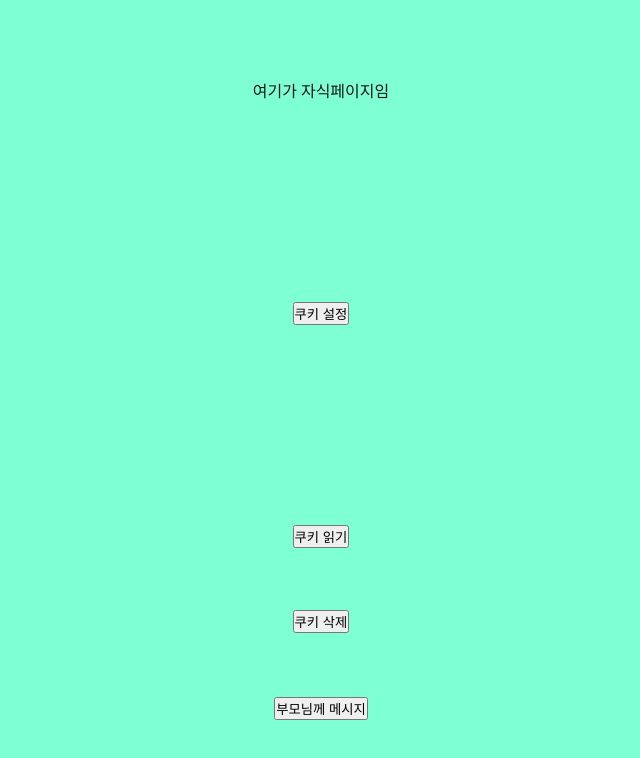
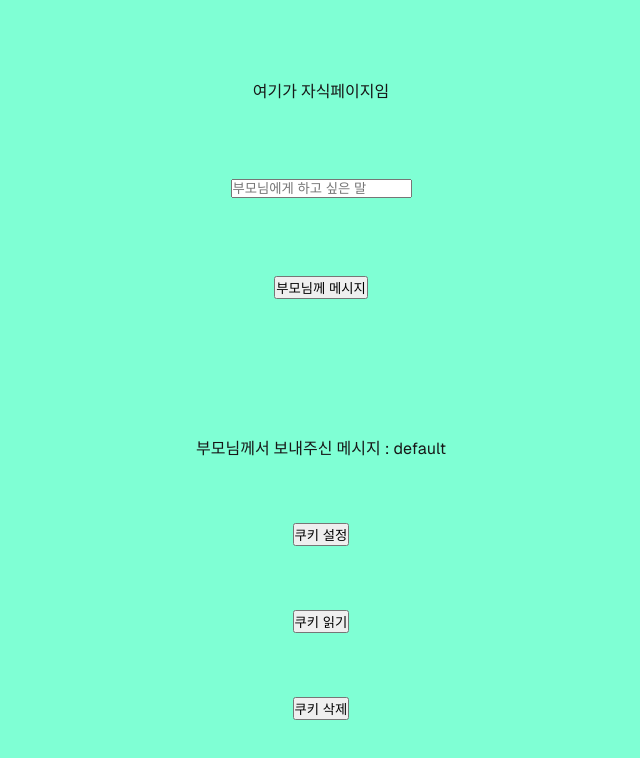
Before and after one commit to minsoku/if-test1, a Next.js app: page / in a window 1280 px wide. Shown: the top 758 px of the page, without its empty margins (319-959 px from the left). Built offline with nearby package versions, Linux system fonts and the light colour scheme.

Commit message:
자식 useState 테스트

```diff
--- a/src/app/page.js
+++ b/src/app/page.js
@@ -1,9 +1,12 @@
 "use client"
 
 import styles from "./page.module.css";
-import { useEffect } from "react";
+import { useEffect, useState } from "react";
 
 export default function Home() {
+  const [message, setMessage] = useState('default');
+  const [pMessage, setPMessage] = useState('');
+
   const setCookie = () => {
     document.cookie = "volleh=hi; path=/; domain=minsoku.shop; max-age=360000";
     console.log(document.cookie);
@@ -21,9 +24,9 @@ export default function Home() {
     try {
     window.parent.postMessage({
       type: 'CHILD_MESSAGE',
-      data: '자식이 보낸 메시지입니다'
+      data: pMessage
       }, 'https://test.minsoku.shop');
-    console.log('(자식) : 부모님께 메시지 전송 완료');
+      console.log('(자식) : 부모님께 메시지 전송 완료');
     } catch (error) {
       console.error('(자식) : 메시지 전송 실패:', error);
     }
@@ -33,7 +36,9 @@ export default function Home() {
     console.log('(자식) : useEffect');
 
     const receiveMessage = (event) => {
-      console.log('(자식) : ', event);
+      if (event.origin === "https://test.minsoku.shop") {
+        setMessage(event.data.data)
+      }
     };
 
     window.addEventListener('message', receiveMessage);
@@ -48,10 +53,13 @@ export default function Home() {
   return (
     <div className={styles.page}>
       여기가 자식페이지임
+      <input placeholder='부모님에게 하고 싶은 말' onChange={event => setPMessage(event.target.value)}  />
+      <button onClick={sendMessageToChild}>부모님께 메시지</button>
+      <div style={{ padding: '5px' }} />
+      <div>부모님께서 보내주신 메시지 : {message}</div>
       <button onClick={setCookie}>쿠키 설정</button>
       <button onClick={handleGetCookie}>쿠키 읽기</button>
       <button onClick={deleteCookie}>쿠키 삭제</button>
-      <button onClick={sendMessageToChild}>부모님께 메시지</button>
     </div>
   );
 }
```
